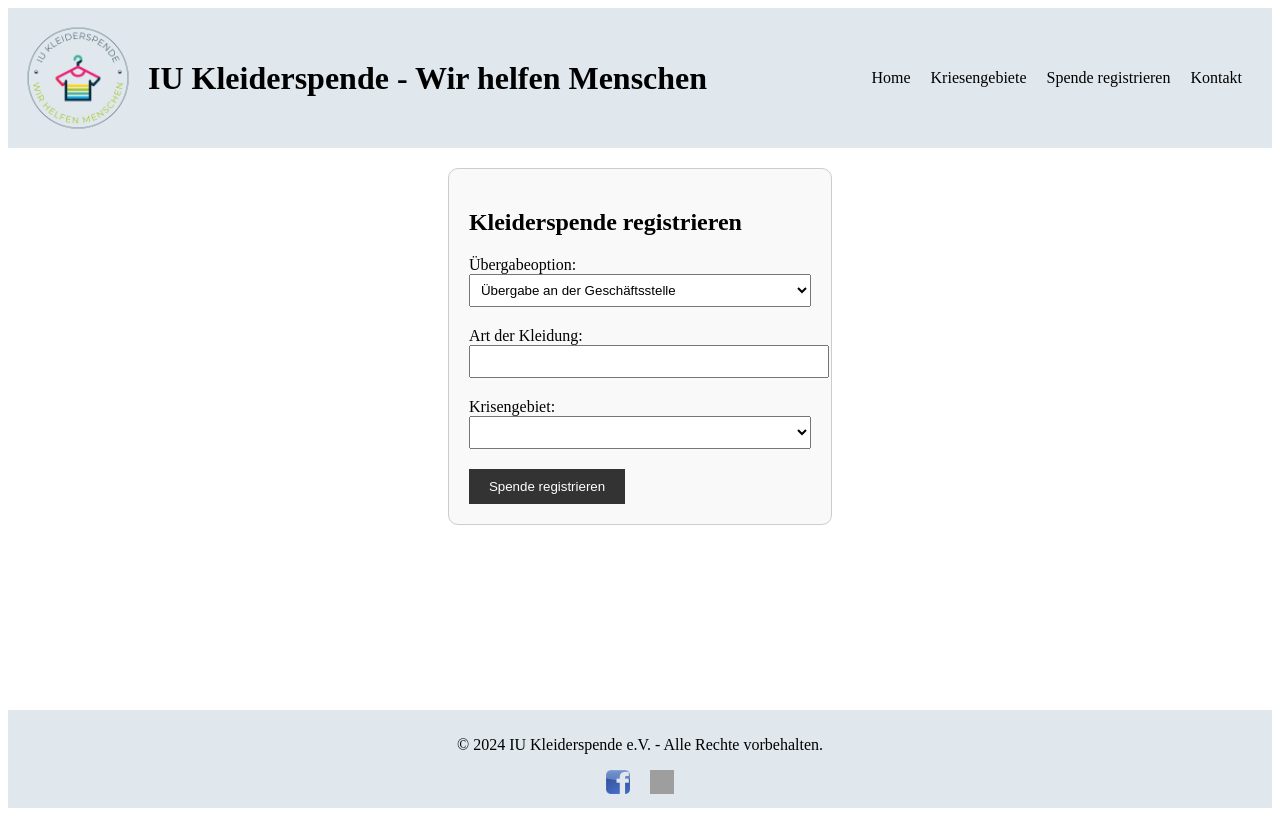
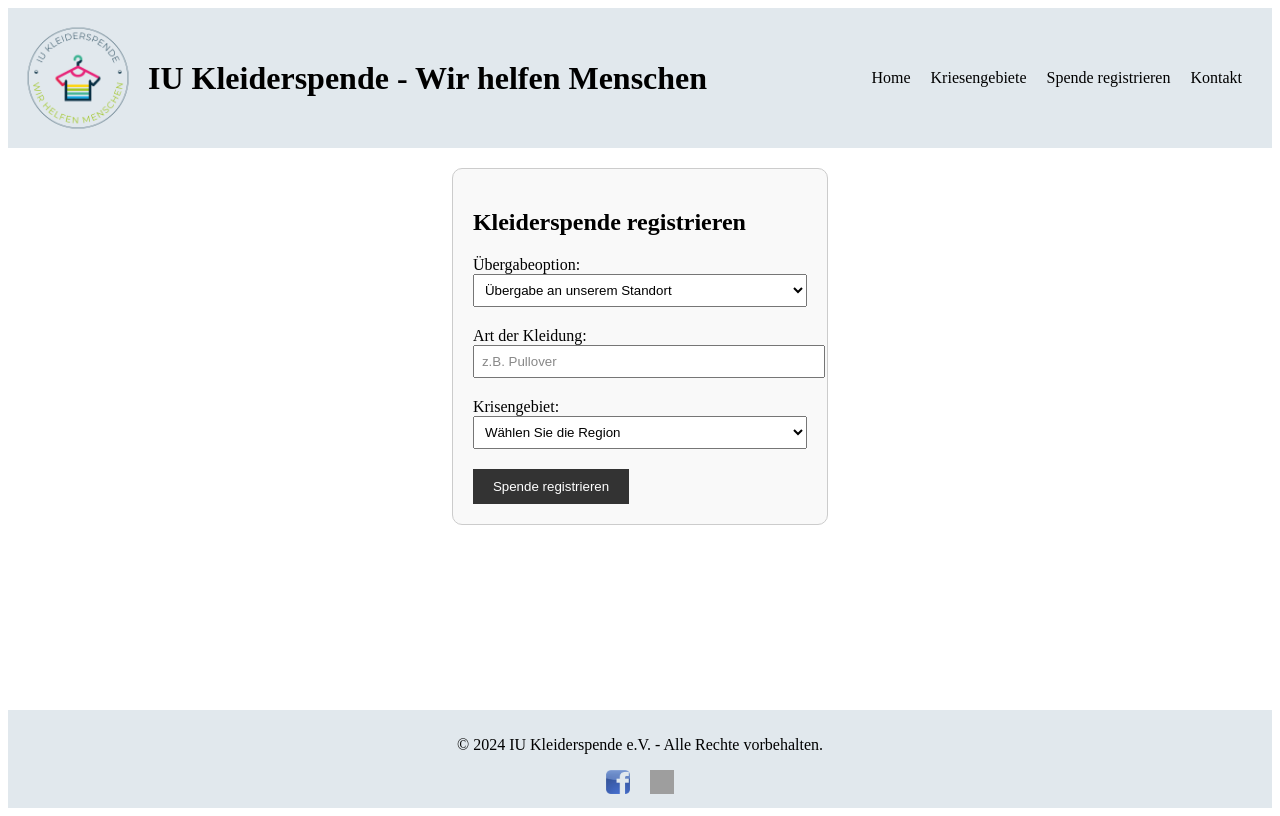
Before and after one commit to Yupi7/kleiderspende, a Vue app: page /spende in a window 1280 px wide. Built offline with nearby package versions, Linux system fonts and the light colour scheme; grey boxes are pictures that could not be loaded.

Commit message:
optimierung

```diff
--- a/src/components/DonationForm.vue
+++ b/src/components/DonationForm.vue
@@ -5,26 +5,29 @@
       <label>
         Übergabeoption:
         <select v-model="donationType">
-          <option value="store">Übergabe an der Geschäftsstelle</option>
-          <option value="pickup">Abholung</option>
+          <option value="store">Übergabe an unserem Standort</option>
+          <option value="pickup">Sammelfahrzeug zur Abholung</option>
         </select>
       </label>
 
       <div v-if="donationType === 'pickup'">
         <label>
           Abholadresse:
-          <input type="text" v-model="address" required />
+          <input type="text" v-model="address" placeholder="Straße" required />
+          <input type="text" v-model="zipcode" placeholder="Postleitzahl" required />
+          <input type="text" v-model="city" placeholder="Stadt" required />
         </label>
       </div>
 
       <label>
         Art der Kleidung:
-        <input type="text" v-model="clothingType" required />
+        <input type="text" v-model="clothingType" placeholder="z.B. Pullover" required />
       </label>
 
       <label>
         Krisengebiet:
-        <select v-model="crisisArea" required>
+        <select v-model="crisisArea">
+          <option value="" disabled selected>Wählen Sie die Region</option>
           <option value="Nordafrika">Nordafrika</option>
           <option value="Zentralafrika">Zentralafrika</option>
           <option value="Westafrika">Westafrika</option>
@@ -38,6 +41,7 @@
 
     <div v-if="crisisArea === 'Nordafrika'">
       <label>
+        Land:
         <select v-model="country">
           <option value="Marokko">Marokko</option>
           <option value="Tunesien">Tunesien</option>
@@ -50,6 +54,7 @@
 
     <div v-if="crisisArea === 'Zentralafrika'">
       <label>
+        Land:
         <select v-model="country">
           <option value="Angola">Angola</option>
           <option value="Kamerun">Kamerun</option>
@@ -60,6 +65,7 @@
 
      <div v-if="crisisArea === 'Ostafrika'">
       <label>
+        Land:
         <select v-model="country">
           <option value="Kenia">Kenia</option>
           <option value="Tansania">Tansania</option>
@@ -74,6 +80,7 @@
 
     <div v-if="crisisArea === 'Westafrika'">
       <label>
+        Land:
         <select v-model="country">
           <option value="Ghana">Ghana</option>
           <option value="Mali">Mali</option>
@@ -87,6 +94,7 @@
 
     <div v-if="crisisArea === 'Südafrika'">
       <label>
+        Land:
         <select v-model="country">
           <option value="Mosambik">Mosambik</option>
           <option value="Simbabwe">Simbabwe</option>
@@ -98,6 +106,7 @@
 
     <div v-if="crisisArea === 'Naher-Osten'">
       <label>
+        Land:
         <select v-model="country">
           <option value="Palästina">Palästina</option>
           <option value="Syrien">Syrien</option>
@@ -108,6 +117,7 @@
 
     <div v-if="crisisArea === 'Südasien'">
       <label>
+        Land:
         <select v-model="country">
           <option value="Bangladesh">Bangladesh</option>
           <option value="Bhudan">Bhudan</option>
@@ -119,6 +129,7 @@
 
     <div v-if="crisisArea === 'Südostasien'">
       <label>
+        Land:
         <select v-model="country">
           <option value="Brunei Darussalam">Brunei Darussalam</option>
           <option value="Indonesien">Indonesien</option>
@@ -139,7 +150,9 @@
       <p>Land: {{ country }}</p>
       <p>Datum: {{ new Date().toLocaleDateString() }}</p>
       <p>Uhrzeit: {{ new Date().toLocaleTimeString() }}</p>
-      <p>Ort: {{ donationType === 'pickup' ? address : 'IU Kleiderspende, Durlacher Straße 93, 68219 Mannheim' }}</p>
+      <p>Ort: {{ donationType === 'pickup' ? address : 'Durlacher Straße 93' }}</p>
+      <p>Postleitzahl: {{ donationType === 'pickup' ? zipcode : '68219' }}</p>
+      <p>Stadt: {{ donationType === 'pickup' ? city : 'Mannheim' }}</p>
     </div>
   </div>
 </template>
@@ -158,14 +171,14 @@ export default {
   methods: {
     submitForm() {
       if (this.donationType === 'pickup' && !this.isAddressValid()) {
-        alert('Die Abholadresse liegt nicht in der Nähe der Geschäftsstelle.');
+        alert('Bitte entschuldigen Sie! Die angegebene Adresse liegt leider nicht in unserem Abholradius. Sie können die Klamotten jedoch gerne vor Ort abgeben. Vielen Dank!');
         return;
       }
       this.success = true;
     },
     isAddressValid() {
-      const storeZipCode = '68219'; // Beispiel-PLZ der Geschäftsstelle
-      return this.address.startsWith(storeZipCode.slice(0, 2));
+      const storeZipCode = '68219';
+      return this.zipcode.startsWith(storeZipCode.slice(0, 2));
     }
   }
 }
@@ -203,4 +216,8 @@ button {
 button:hover {
   background-color: #555;
 }
+
+input::placeholder, textarea::placeholder {
+  color: #888
+}
 </style>
```
